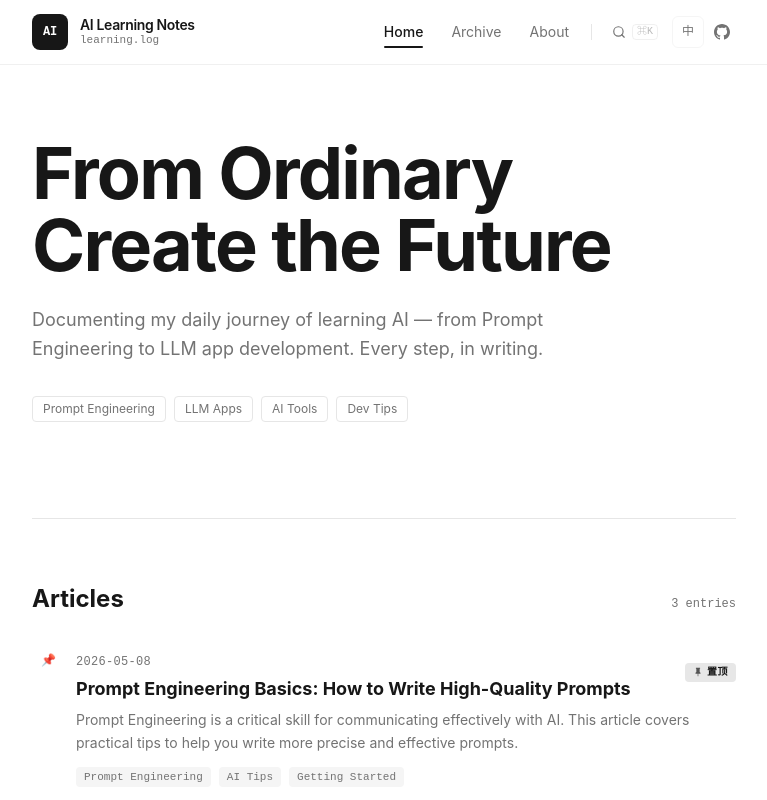
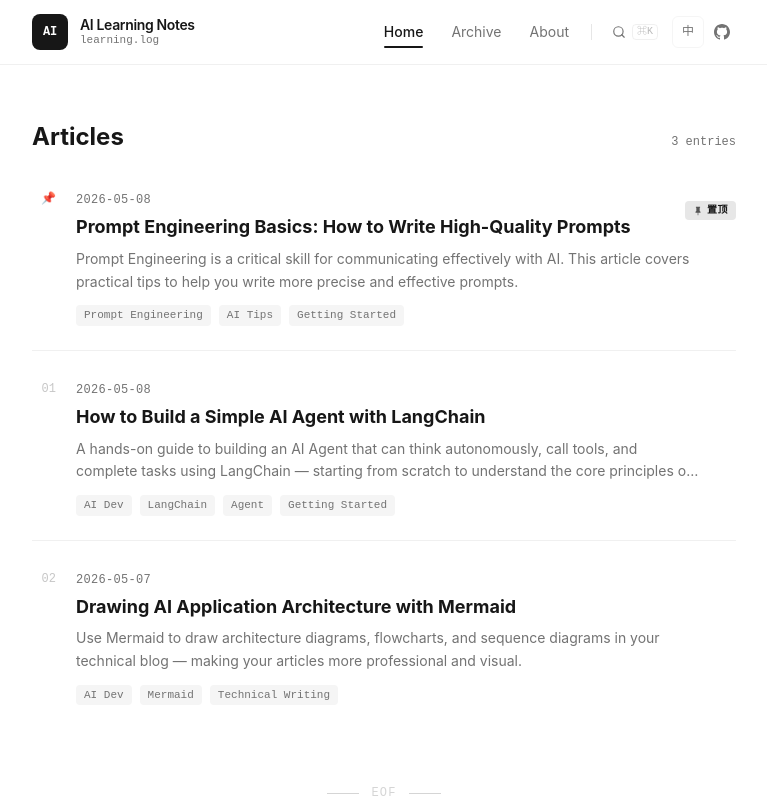
Before and after one commit to Sunlianwang/my-ai-blog, a Next.js app: page / in a window 1280 px wide. Shown: the top 800 px of the page, without its empty margins (256-1023 px from the left). Built offline with nearby package versions, Linux system fonts and the light colour scheme.

Commit message:
🗑️ 删除首页 Hero 区域（标题 + 标签 + 动画）

```diff
--- a/src/app/globals.css
+++ b/src/app/globals.css
@@ -91,16 +91,6 @@
   .link-like:hover {
     text-decoration-color: hsl(var(--foreground));
   }
-}
-
-/* Hero word-cycle animation */
-@keyframes hero-word-in {
-  from { opacity: 0; transform: translateY(8px); }
-  to { opacity: 1; transform: translateY(0); }
-}
-
-.hero-word-cycle {
-  animation: hero-word-in 0.5s ease-out forwards;
 }
 
 @layer components {
--- a/src/components/HomeContent.tsx
+++ b/src/components/HomeContent.tsx
@@ -1,6 +1,5 @@
 'use client'
 
-import React, { useState, useEffect } from 'react'
 import Link from 'next/link'
 import { useI18n } from '@/components/I18nProvider'
 import { getLocalizedTitle, getLocalizedSummary, getLocalizedTags } from '@/lib/post-locale'
@@ -13,63 +12,11 @@ interface HomeContentProps {
 export default function HomeContent({ posts }: HomeContentProps) {
   const { t, locale } = useI18n()
 
-  const zhWords = ['走向伟大', '创造未来', '改变世界', '无限可能']
-  const enWords = ['To Greatness', 'Create the Future', 'Change the World', 'Infinite Possibilities']
-  const words = locale === 'zh' ? zhWords : enWords
-
-  const [currentWord, setCurrentWord] = useState(0)
-  const [fadeClass, setFadeClass] = useState('hero-word-cycle')
-
-  useEffect(() => {
-    const interval = setInterval(() => {
-      setFadeClass('')
-      setTimeout(() => {
-        setCurrentWord((prev) => (prev + 1) % words.length)
-        setFadeClass('hero-word-cycle')
-      }, 300)
-    }, 3000)
-    return () => clearInterval(interval)
-  }, [words.length])
-
   const pinnedPost = posts.find(p => p.pinned)
   const regularPosts = pinnedPost ? posts.filter(p => p.slug !== pinnedPost.slug) : posts
 
-  const tags = [
-    { key: 'home.tags' as const },
-    { key: 'home.tags2' as const },
-    { key: 'home.tags3' as const },
-    { key: 'home.tags4' as const },
-  ]
-
   return (
     <div className="space-y-16">
-      {/* Hero Section */}
-      <section className="relative pt-4 pb-8 overflow-hidden">
-        <div className="relative z-10">
-          <h1 suppressHydrationWarning className="text-5xl sm:text-6xl lg:text-7xl font-bold leading-[1.1] mb-6 tracking-tight text-foreground">
-            {locale === 'zh' ? '从平凡' : 'From Ordinary'}
-            <br />
-            <span className={fadeClass}>{words[currentWord]}</span>
-          </h1>
-          <p className="text-muted-foreground text-lg leading-relaxed max-w-xl mb-8">
-            {t('home.desc')}
-          </p>
-
-          <div className="flex flex-wrap gap-2">
-            {tags.map((tag) => (
-              <span
-                key={tag.key}
-                className="inline-block text-xs px-2.5 py-1 rounded border border-border text-muted-foreground bg-background hover:border-foreground/20 hover:text-foreground transition-colors"
-              >
-                {t(tag.key)}
-              </span>
-            ))}
-          </div>
-        </div>
-      </section>
-
-      <div className="h-px bg-border" />
-
       {/* Posts List */}
       <section>
         <div className="flex items-baseline justify-between mb-8">
```
